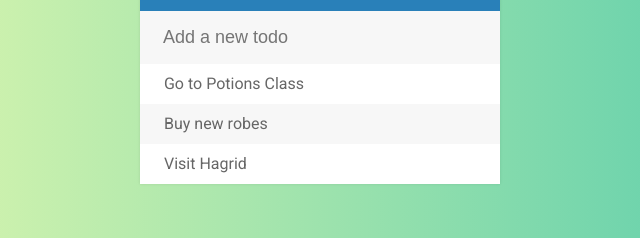
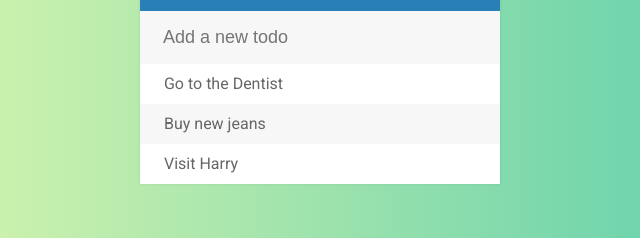
Before and after one commit to kate108/To-Do-List, a website: page index.html in a window 1280 px wide. Shown: the part 137-375 px from the top of the page, 320-960 px from the left. Drawn offline with Linux system fonts and the light colour scheme.

Commit message:
change index

```diff
--- a/index.html
+++ b/index.html
@@ -14,9 +14,9 @@
 	<input type="text" placeholder="Add a new todo">
 
 	<ul>
-		<li><span><i class="fa fa-trash"></i></span> Go to Potions Class</li>
-		<li><span><i class="fa fa-trash"></i></span> Buy new robes</li>
-		<li><span><i class="fa fa-trash"></i></span> Visit Hagrid</li>
+		<li><span><i class="fa fa-trash"></i></span> Go to the Dentist</li>
+		<li><span><i class="fa fa-trash"></i></span> Buy new jeans</li>
+		<li><span><i class="fa fa-trash"></i></span> Visit Harry</li>
 	</ul>
 </div>
 
```
